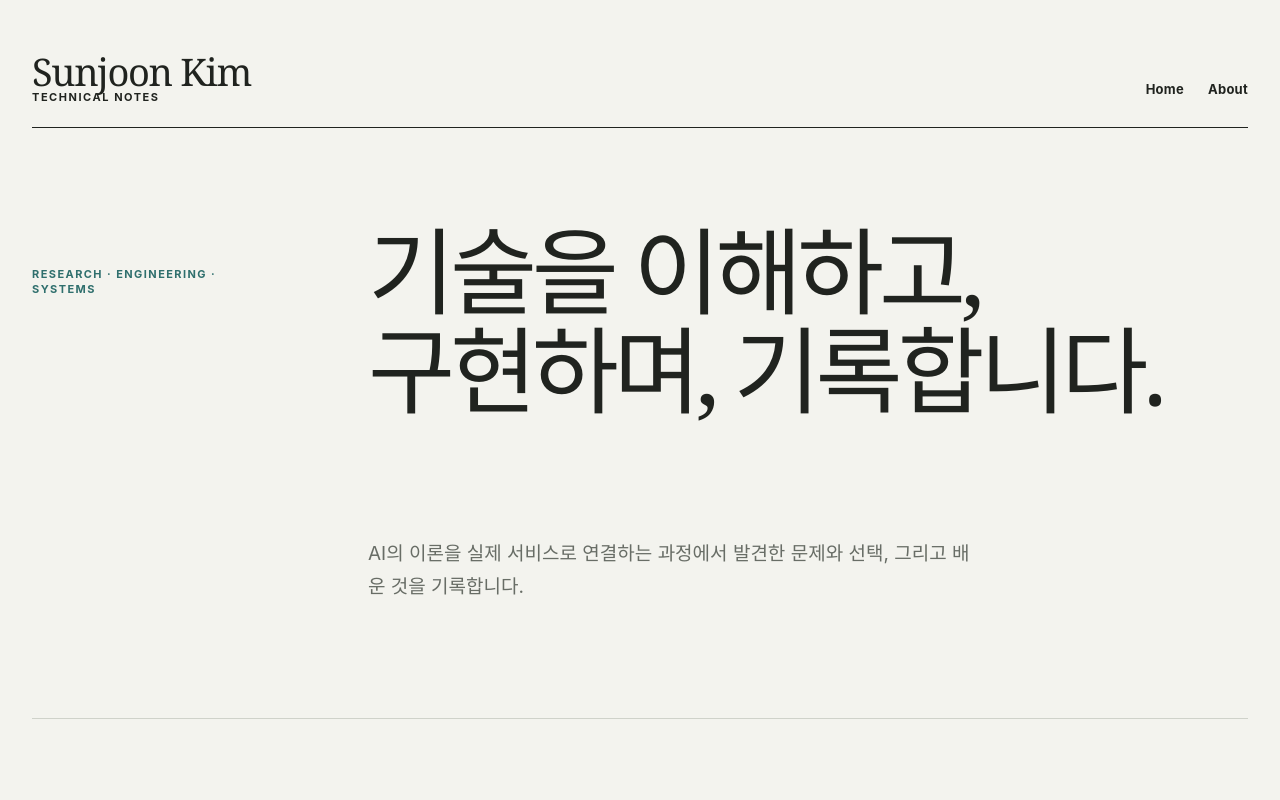
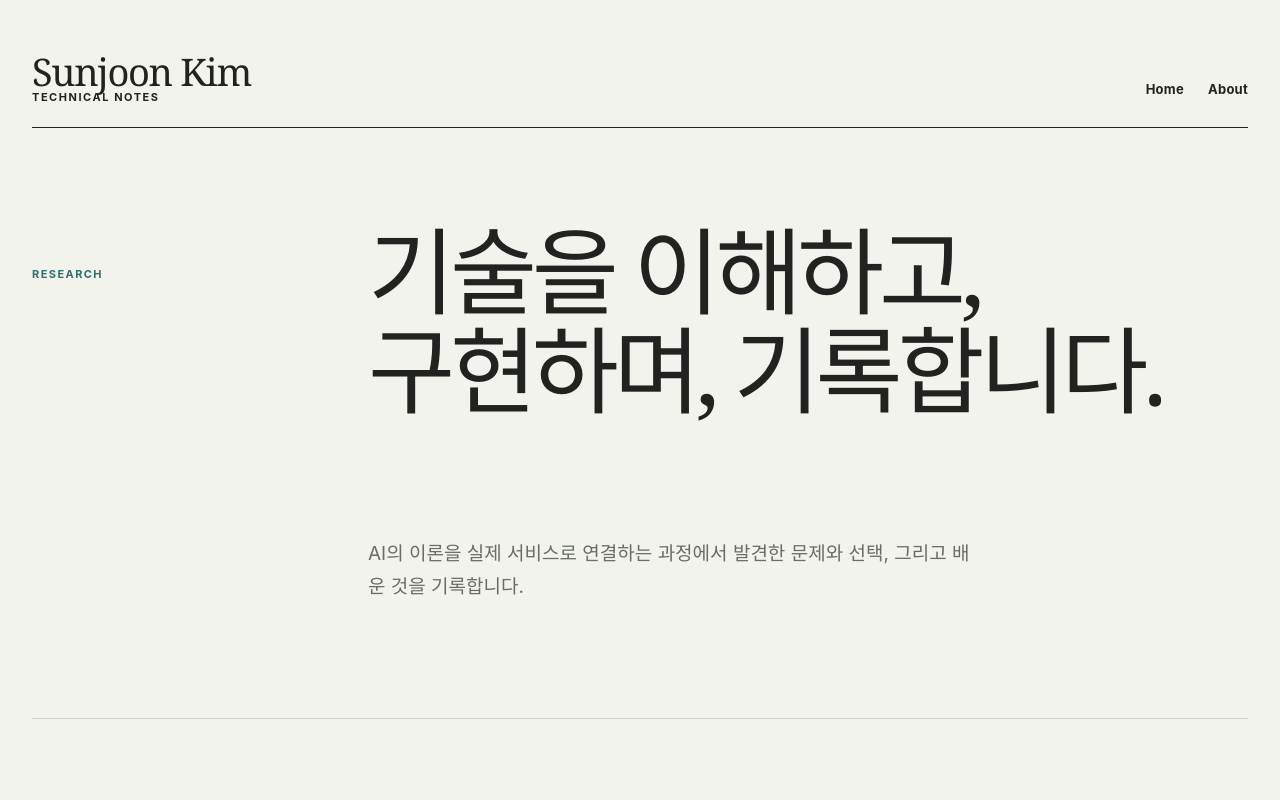
Before and after one commit to sunjoonk/sunjoonk.github.io, a Next.js app: page / in a window 1280 px wide. Shown: the top 800 px of the page. Built offline with nearby package versions, Linux system fonts and the light colour scheme.

Commit message:
Change hero section title

```diff
--- a/app/page.tsx
+++ b/app/page.tsx
@@ -13,7 +13,7 @@ export default function Home() {
       <main className="blog-main" id="main-content">
         <div className="blog-container">
           <section className="blog-home-hero">
-            <p className="blog-kicker">Research · Engineering · Systems</p>
+            <p className="blog-kicker">Research</p>
 
             <h1>
               <span>기술을 이해하고,</span>
```
